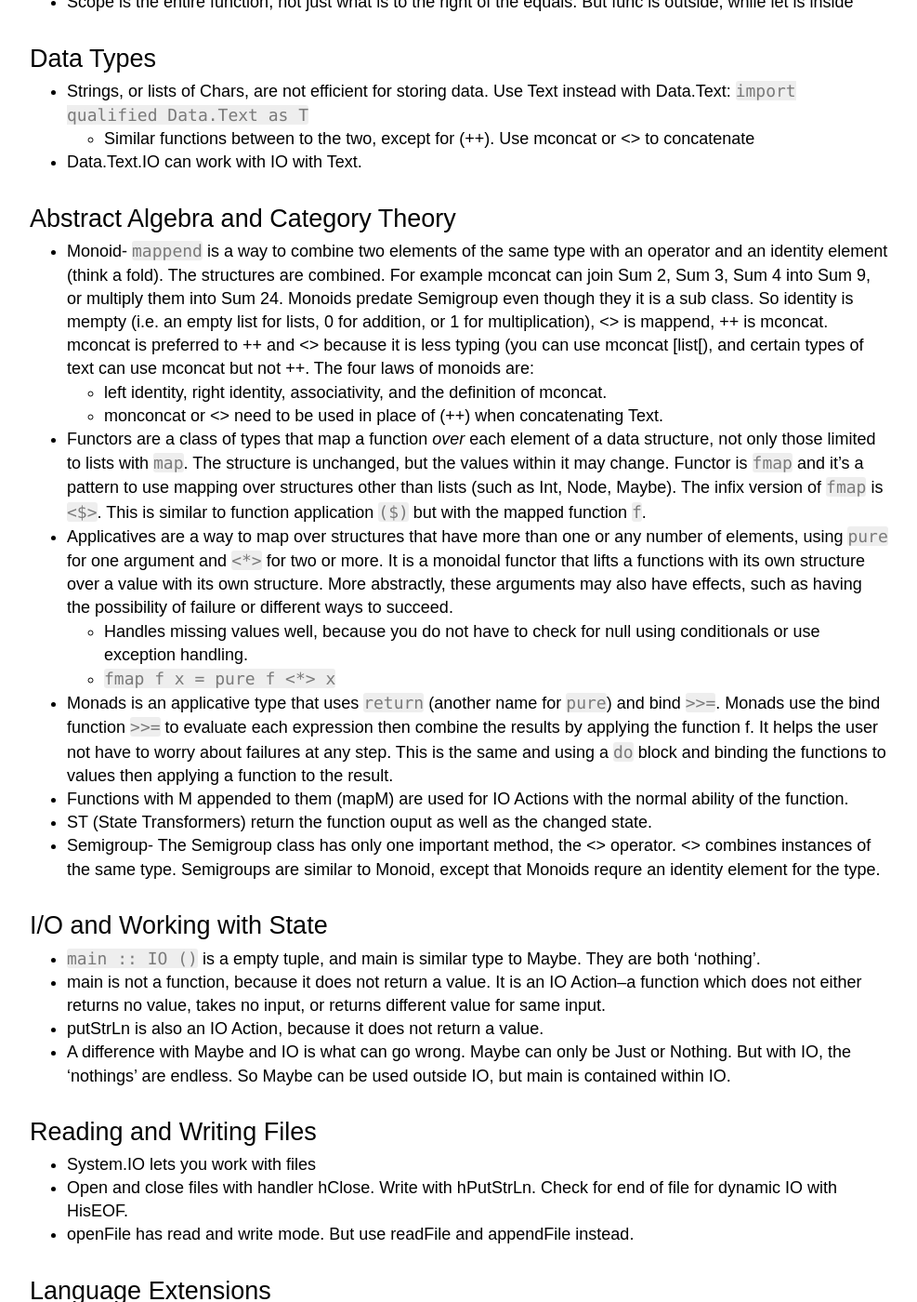
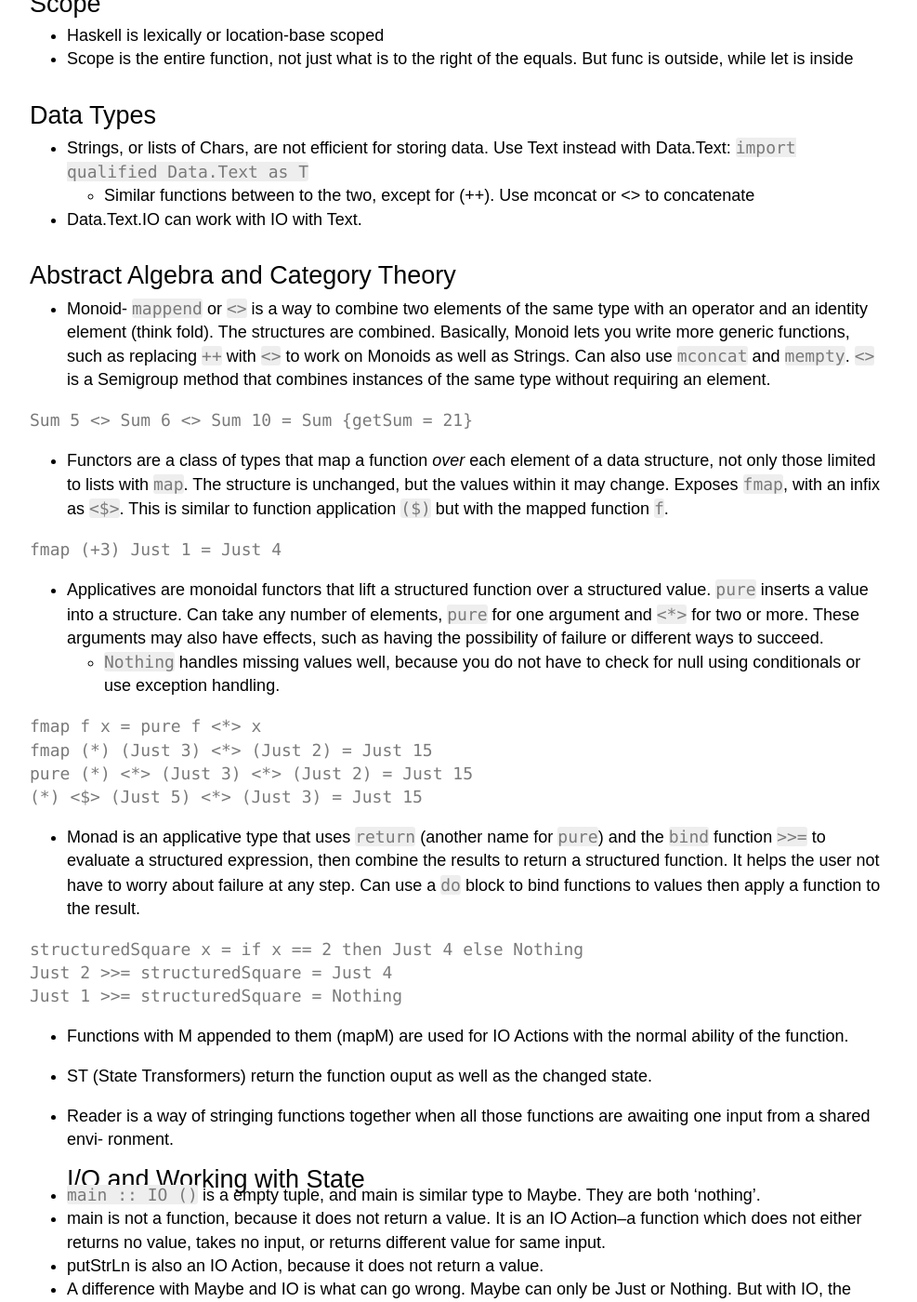
Before and after one commit to janaipakos/janaipakos.github.io, a Jekyll site: the page built from _posts/2016-10-03-Master-Haskell-Notes.md, in a window 1280 px wide and 1400 px high, scrolled down 2811 px. Shown: the whole window at 93% size, without its empty margins (146-1133 px from the left). Built offline with Jekyll 4.4.1, drawn with Linux system fonts in a browser that asks for light colours; some of the changed text lies outside the part shown.

````diff
--- a/_posts/2016-10-03-Master-Haskell-Notes.md
+++ b/_posts/2016-10-03-Master-Haskell-Notes.md
@@ -99,18 +101,40 @@ date: 2016-10-03
 - Data.Text.IO can work with IO with Text.
 
 ## Abstract Algebra and Category Theory
-- Monoid- `mappend` is a way to combine two elements of the same type with an operator and an identity element (think a fold). The structures are combined. For example mconcat can join Sum 2, Sum 3, Sum 4 into Sum 9, or multiply them into Sum 24. Monoids predate Semigroup even though they it is a sub class. So identity is mempty (i.e. an empty list for lists, 0 for addition, or 1 for multiplication), <> is mappend, ++ is mconcat. mconcat is preferred to ++ and <> because it is less typing (you can use mconcat [list[), and certain types of text can use mconcat but not ++. The four laws of monoids are:
-    + left identity, right identity, associativity, and the definition of mconcat.
-    + monconcat or <> need to be used in place of (++) when concatenating Text.
-- Functors are a class of types that map a function *over* each element of a data structure, not only those limited to lists with `map`. The structure is unchanged, but the values within it may change. Functor is `fmap` and it's a pattern to use mapping over structures other than lists (such as Int, Node, Maybe). The infix version of `fmap` is `<$>`. This is similar to function application `($)` but with the mapped function `f`.
-- Applicatives are a way to map over structures that have more than one or any number of elements, using `pure` for one argument and `<*>` for two or more. It is a monoidal functor that lifts a functions with its own structure over a value with its own structure. More abstractly, these arguments may also have effects, such as having the possibility of failure or different ways to succeed.
-    - Handles missing values well, because you do not have to check for null using conditionals or use exception handling.
-    - `fmap f x = pure f <*> x`
-- Monads is an applicative type that uses `return` (another name for `pure`) and bind `>>=`. Monads use the bind function `>>=` to evaluate each expression then combine the results by applying the function f. It helps the user not have to worry about failures at any step. This is the same and using a `do` block and binding the functions to values then applying a function to the result.
+- Monoid- `mappend` or `<>` is a way to combine two elements of the same type with an operator and an identity element (think fold). The structures are combined. Basically, Monoid lets you write more generic functions, such as replacing `++` with `<>` to work on Monoids as well as Strings. Can also use `mconcat` and `mempty`. `<>` is a Semigroup method that combines instances of the same type without requiring an element.
+
+```haskell
+Sum 5 <> Sum 6 <> Sum 10 = Sum {getSum = 21}
+```
+
+- Functors are a class of types that map a function *over* each element of a data structure, not only those limited to lists with `map`. The structure is unchanged, but the values within it may change. Exposes `fmap`, with an infix as `<$>`. This is similar to function application `($)` but with the mapped function `f`.
+
+```haskell
+fmap (+3) Just 1 = Just 4
+```
+
+- Applicatives are monoidal functors that lift a structured function over a structured value. `pure` inserts a value into a structure. Can take any number of elements, `pure` for one argument and `<*>` for two or more. These arguments may also have effects, such as having the possibility of failure or different ways to succeed.
+    - `Nothing` handles missing values well, because you do not have to check for null using conditionals or use exception handling.
+
+```haskell
+fmap f x = pure f <*> x
+fmap (*) (Just 3) <*> (Just 2) = Just 15
+pure (*) <*> (Just 3) <*> (Just 2) = Just 15
+(*) <$> (Just 5) <*> (Just 3) = Just 15
+```
+
+- Monad is an applicative type that uses `return` (another name for `pure`) and the `bind` function `>>=` to evaluate a structured expression, then combine the results to return a structured function. It helps the user not have to worry about failure at any step. Can use a `do` block to bind functions to values then apply a function to the result.
+
+```haskell
+structuredSquare x = if x == 2 then Just 4 else Nothing
+Just 2 >>= structuredSquare = Just 4
+Just 1 >>= structuredSquare = Nothing
+```
+
 - Functions with M appended to them (mapM) are used for IO Actions with the normal ability of the function.
 - ST (State Transformers) return the function ouput as well as the changed state.
-- Semigroup- The Semigroup class has only one important method, the <> operator. <> combines instances of the same type. Semigroups are similar to Monoid, except that Monoids requre an identity element for the type.
 
+- Reader is a way of stringing functions together when all those functions are awaiting one input from a shared envi- ronment.
 ## I/O and Working with State
 - `main :: IO ()` is a empty tuple, and main is similar type to Maybe. They are both 'nothing'.
 - main is not a function, because it does not return a value. It is an IO Action--a function which does not either returns no value, takes no input, or returns different value for same input.
@@ -122,6 +146,17 @@ date: 2016-10-03
 - Open and close files with handler hClose. Write with hPutStrLn. Check for end of file for dynamic IO with HisEOF.
 - openFile has read and write mode. But use readFile and appendFile instead.
 
+# Misc
+- `liftA` == `liftM` == `fmap`
+- `liftA2` == `zipWith` (only broader than only lists)
+- Newtypes must have the same underlying representation as the type they wrap as the newtype wrapper disappears at compile time. So the function contained in the newtype must be isomorphic to the type it wraps. That is, there must be a way to go from the newtype to the thing it wraps and back again without losing information.
+- A parser combinator is a higher-order function that takes parsers as input and returns a new parser as output. You may remember our brief discussion of combinators way back in the lambda calculus chapter. Combinators are expressions with no free variables
+- Free vvaraiable is a variable that is not bound. For example in a lambda expression, `\x -> x y`, y is a free variable.
+- In the sequencing operator `(>>)`, the value gets thrown away but the effect gets passed. Compare this to bind `(>>=)`, which passes the value
+- parseString takes three values: the char you are looking for (and this can be chained with `>>` and looks like `char 'a'` or `string "abc"`), `mempty` as the empty list, and a string to search
+- Alternative typelcass has <|>, which is like a either or thing, some (which is one or more), and more (which is zero or more)
+
+
 ## Language Extensions
 - OverLoadedStrings: `ghc text.hs -XOverloadedStrings` or `{-# LANGUAGE <Extension Name> #-}`. Can use Strings with Text
 - ViewPatterns: Pattern matching
````
Also changed, not shown: other parts of _posts/2016-10-03-Master-Haskell-Notes.md (+2 -0 lines), _posts/2017-03-07-Shell-Commands-from-Haskell-File.md (added, +44 -0 lines).
